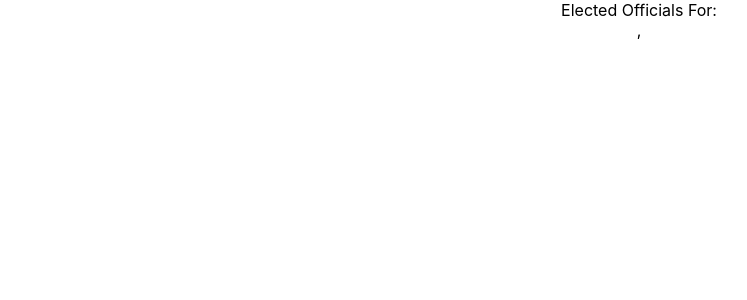
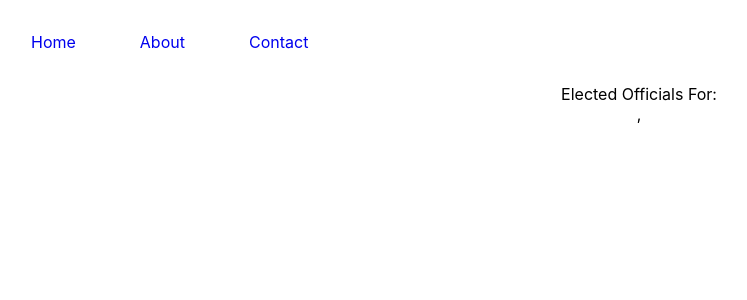
Before and after one commit to bcantello/peoples_voice_project, a React (Create React App) app: page /electedOffices in a window 1280 px wide. Shown: the top 300 px of the page, without its empty margins (1-748 px from the left). Built offline with nearby package versions, Linux system fonts and the light colour scheme.

Commit message:
creates basic nav bar

```diff
--- a/package.json
+++ b/package.json
@@ -11,6 +11,7 @@
     "react": "^16.13.1",
     "react-dom": "^16.13.1",
     "react-router": "^5.2.0",
+    "react-router-dom": "^5.2.0",
     "react-scripts": "3.4.1",
     "websocket-extensions": "^0.1.4"
   },
--- a/src/App.js
+++ b/src/App.js
@@ -1,6 +1,7 @@
 import React, {useState, createContext} from 'react';
 import './App.css';
 import Main from "./components/main";
+import Header from "./components/navigation/header";
 
 require('dotenv').config();
 
@@ -17,6 +18,7 @@ function App() {
 
   return (
     <div className="App">
+        <Header/>
         <UniversalContext.Provider value={
             {
             handleZipcodeSubmit,
--- a/src/components/electedOfficials/official/electedOfficialDetails.js
+++ b/src/components/electedOfficials/official/electedOfficialDetails.js
@@ -68,6 +68,6 @@ export default function ElectedOfficialDetails() {
 	}
 
 	return (
-		<>{officialData}</>
+		<div className={'official-details-container'}>{officialData}</div>
 	);
 };
--- a/src/components/navigation/header.js
+++ b/src/components/navigation/header.js
@@ -0,0 +1,19 @@
+import React from "react";
+import {Link} from 'react-router-dom';
+import './navigation.css'
+
+export default function Header() {
+	return (
+		<nav>
+			<Link classname={'nav-link'} to={'/'} style={{textDecoration: 'none'}}>
+				<div>Home</div>
+			</Link>
+			<Link classname={'nav-link'} to={'/about'} style={{textDecoration: 'none'}}>
+				<div>About</div>
+			</Link>
+			<Link classname={'nav-link'} to={'/contact'} style={{textDecoration: 'none'}}>
+				<div>Contact</div>
+			</Link>
+		</nav>
+	);
+};
--- /dev/null
+++ b/src/components/navigation/navigation.css
@@ -0,0 +1,7 @@
+nav {
+    display: flex;
+}
+
+nav div {
+    padding: 2em;
+}
```
